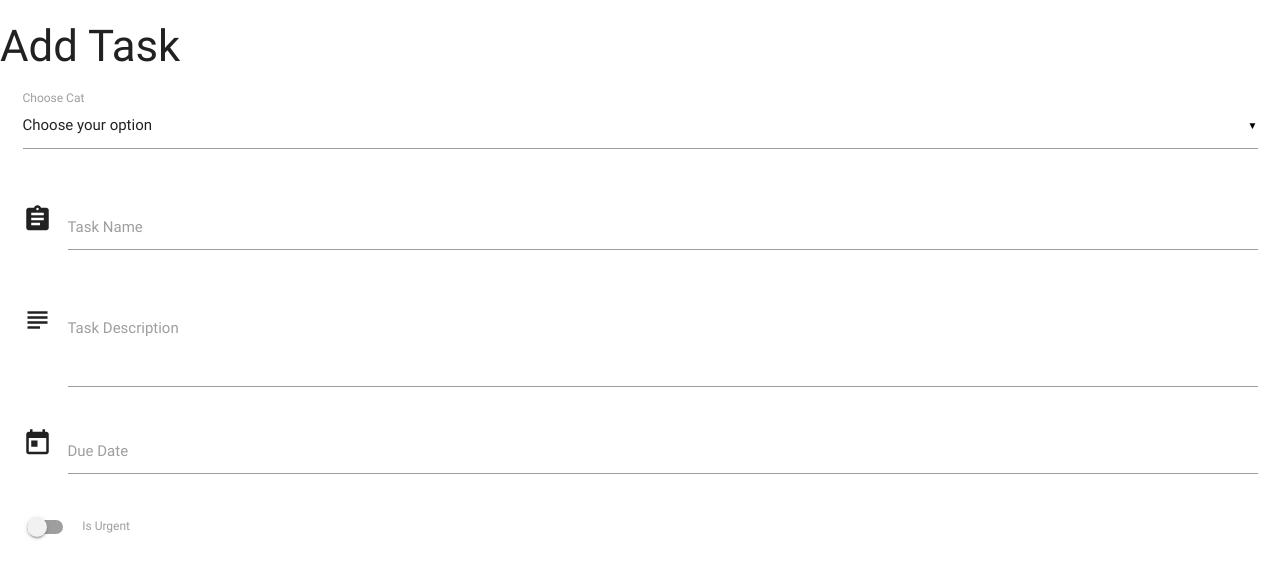
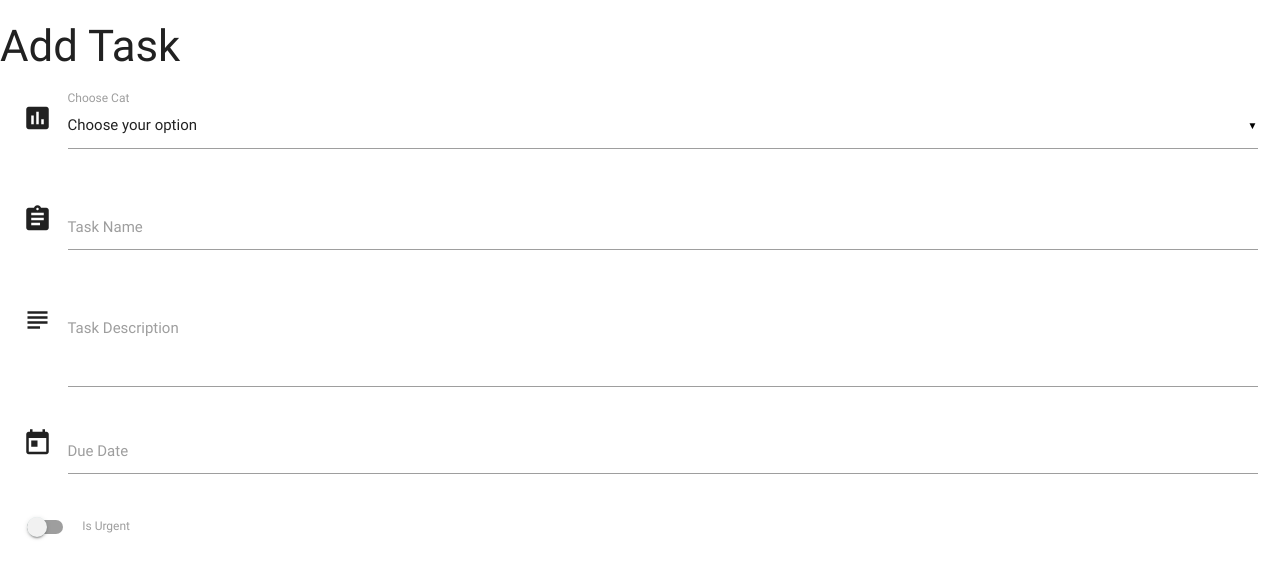
Before and after one commit to tenbonks/todo-manager, a Flask app: page /add_task in a window 1280 px wide. Shown: the top 577 px of the page. Run offline with Flask 2, Linux system fonts and the light colour scheme; some libraries are stand-ins or nearby versions.

Commit message:
Added poll icon to the select element

```diff
--- a/templates/addtask.html
+++ b/templates/addtask.html
@@ -8,6 +8,7 @@
     <form  action="" method="POST" class="col s12">
         <div class="row">
             <div class="input-field col s12">
+                <i class="material-icons prefix">poll</i>
                 <select>
                     <option value="" disabled selected>Choose your option</option>
                     <option value="1">Option 1</option>
```
